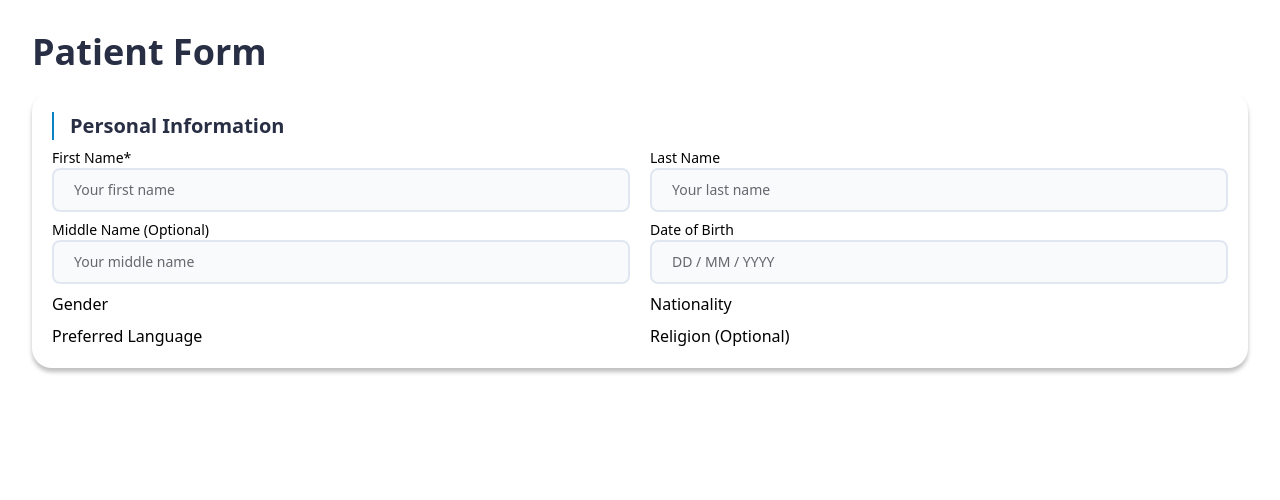
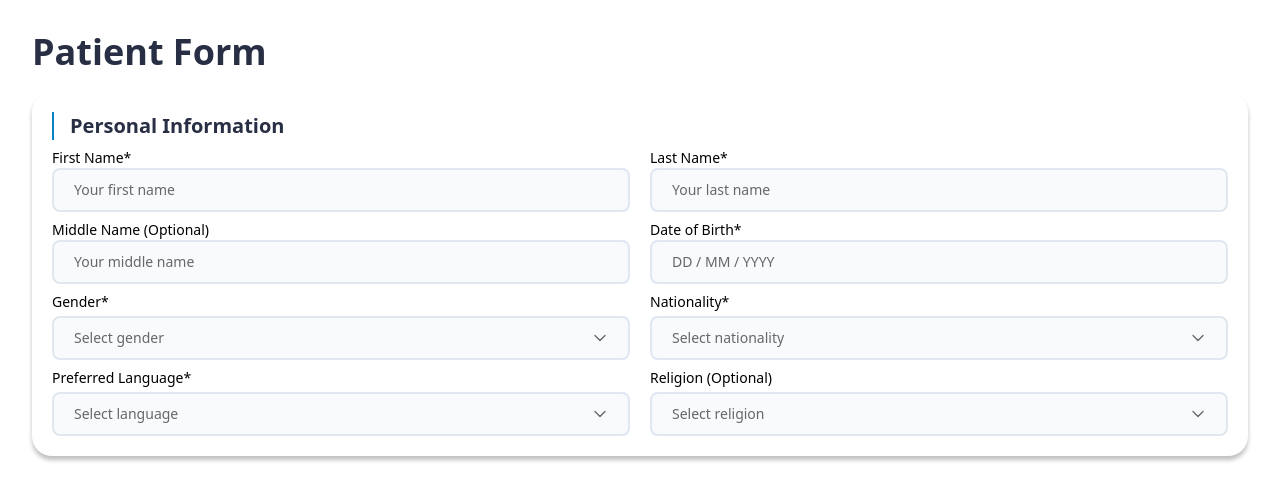
Before and after one commit to jaturaorn/Agnospatientpluse, a Next.js app: page /patient in a window 1280 px wide. Shown: the top 500 px of the page. Built offline with nearby package versions, Linux system fonts and the light colour scheme.

Commit message:
feat: implement dropdowns for personal info section

```diff
--- a/app/components/forms/PersonalInfoSection.tsx
+++ b/app/components/forms/PersonalInfoSection.tsx
@@ -6,14 +6,117 @@ import {
 } from "@headlessui/react";
 import { Controller } from "react-hook-form";
 
+const genderOptions = ["Male", "Female", "Other", "Prefer not to say"];
+
+const nationalityOptions = [
+  "Thai",
+  "American",
+  "British",
+  "Chinese",
+  "Japanese",
+  "Singaporean",
+  "Other",
+];
+
+const languageOptions = [
+  "Thai",
+  "English",
+  "Chinese",
+  "Japanese",
+  "Other",
+];
+
+const religionOptions = [
+  "Buddhism",
+  "Christianity",
+  "Islam",
+  "Hinduism",
+  "Sikhism",
+  "None",
+  "Other",
+];
+
+interface DropdownFieldProps {
+  label: string;
+  name: string;
+  control: any;
+  options: string[];
+  placeholder?: string;
+  error?: boolean;
+}
+
+const DropdownField = ({
+  label,
+  name,
+  control,
+  options,
+  placeholder = "Select...",
+  error = false,
+}: DropdownFieldProps) => {
+  return (
+    <div className="w-full relative">
+      <h6 className={`text-sm ${error ? "text-identity4-rose" : ""}`}>
+        {label}
+      </h6>
+      <Controller
+        name={name}
+        control={control}
+        render={({ field }) => (
+          <div className="relative w-full mt-1">
+            <Listbox value={field.value} onChange={field.onChange}>
+              <ListboxButton
+                className={`group input_Default_Style textbox_state flex justify-between items-center text-left cursor-pointer ${
+                  error ? "ring ring-identity4-rose" : ""
+                } ${!field.value ? "text-[#64686C]" : "text-[#282E43]"}`}
+              >
+                <span>{field.value || placeholder}</span>
+                <svg
+                  xmlns="http://www.w3.org/2000/svg"
+                  fill="none"
+                  viewBox="0 0 24 24"
+                  strokeWidth={2}
+                  stroke="currentColor"
+                  className="w-4 h-4 text-[#64686C] transition-transform duration-200 group-data-[open]:rotate-180"
+                >
+                  <path
+                    strokeLinecap="round"
+                    strokeLinejoin="round"
+                    d="m19.5 8.25-7.5 7.5-7.5-7.5"
+                  />
+                </svg>
+              </ListboxButton>
+              <ListboxOptions
+                transition
+                className="absolute left-0 mt-1 w-full max-h-60 overflow-auto rounded-lg border border-[#E1E7F1] bg-white py-1 shadow-lg focus:outline-none z-50 transition duration-100 ease-in data-[leave]:data-[closed]:opacity-0"
+              >
+                {options.map((option) => (
+                  <ListboxOption
+                    key={option}
+                    value={option}
+                    className="cursor-pointer select-none relative py-2.5 px-5 text-sm text-[#282E43] data-[focus]:bg-[#F8FAFC] data-[selected]:font-semibold data-[selected]:text-[#0a82c7] transition-colors"
+                  >
+                    {option}
+                  </ListboxOption>
+                ))}
+              </ListboxOptions>
+            </Listbox>
+          </div>
+        )}
+      />
+    </div>
+  );
+};
+
 const PersonalInfoSection = ({ form }: any) => {
-  const { register, watch, control, formState: { errors } = {} } = form || {};
+  const { register, control, formState: { errors } = {} } = form || {};
 
-  const selectedValue = watch("country");
-  const firstNameError = !!errors.firstName;
-  const lastNameError = !!errors.lastName;
-  const emailNameError = !!errors.email;
-  const countryError = !!errors.country;
+  const firstNameError = !!errors?.firstName;
+  const lastNameError = !!errors?.lastName;
+  const genderError = !!errors?.gender;
+  const nationalityError = !!errors?.nationality;
+  const languageError = !!errors?.language;
+  const religionError = !!errors?.religion;
+
   return (
     <>
       <div className=" borber border-l-2 border-[#0a82c7] pl-4">
@@ -42,7 +145,7 @@ const PersonalInfoSection = ({ form }: any) => {
           <h6
             className={`text-sm ${lastNameError ? "text-identity4-rose" : ""}`}
           >
-            Last Name
+            Last Name*
           </h6>
           <input
             {...register("lastName")}
@@ -65,7 +168,7 @@ const PersonalInfoSection = ({ form }: any) => {
         </div>
 
         <div className="flex-1">
-          <h6 className={`text-sm `}>Date of Birth</h6>
+          <h6 className={`text-sm `}>Date of Birth*</h6>
           <input
             {...register("dateOfBirth")}
             type="text"
@@ -76,21 +179,41 @@ const PersonalInfoSection = ({ form }: any) => {
       </div>
 
       <div className="grid grid-cols-1 md:grid-cols-2 gap-5">
-        <div>
-          <h6>Gender</h6>
-        </div>
-        <div>
-          <h6>Nationality</h6>
-        </div>
+        <DropdownField
+          label="Gender*"
+          name="gender"
+          control={control}
+          options={genderOptions}
+          placeholder="Select gender"
+          error={genderError}
+        />
+        <DropdownField
+          label="Nationality*"
+          name="nationality"
+          control={control}
+          options={nationalityOptions}
+          placeholder="Select nationality"
+          error={nationalityError}
+        />
       </div>
 
       <div className="grid grid-cols-1 md:grid-cols-2 gap-5">
-        <div>
-          <h6>Preferred Language</h6>
-        </div>
-        <div>
-          <h6>Religion (Optional)</h6>
-        </div>
+        <DropdownField
+          label="Preferred Language*"
+          name="language"
+          control={control}
+          options={languageOptions}
+          placeholder="Select language"
+          error={languageError}
+        />
+        <DropdownField
+          label="Religion (Optional)"
+          name="religion"
+          control={control}
+          options={religionOptions}
+          placeholder="Select religion"
+          error={religionError}
+        />
       </div>
     </>
   );
```
Also changed, not shown: app/api/sync-patient/route.ts (+8 -9 lines).
